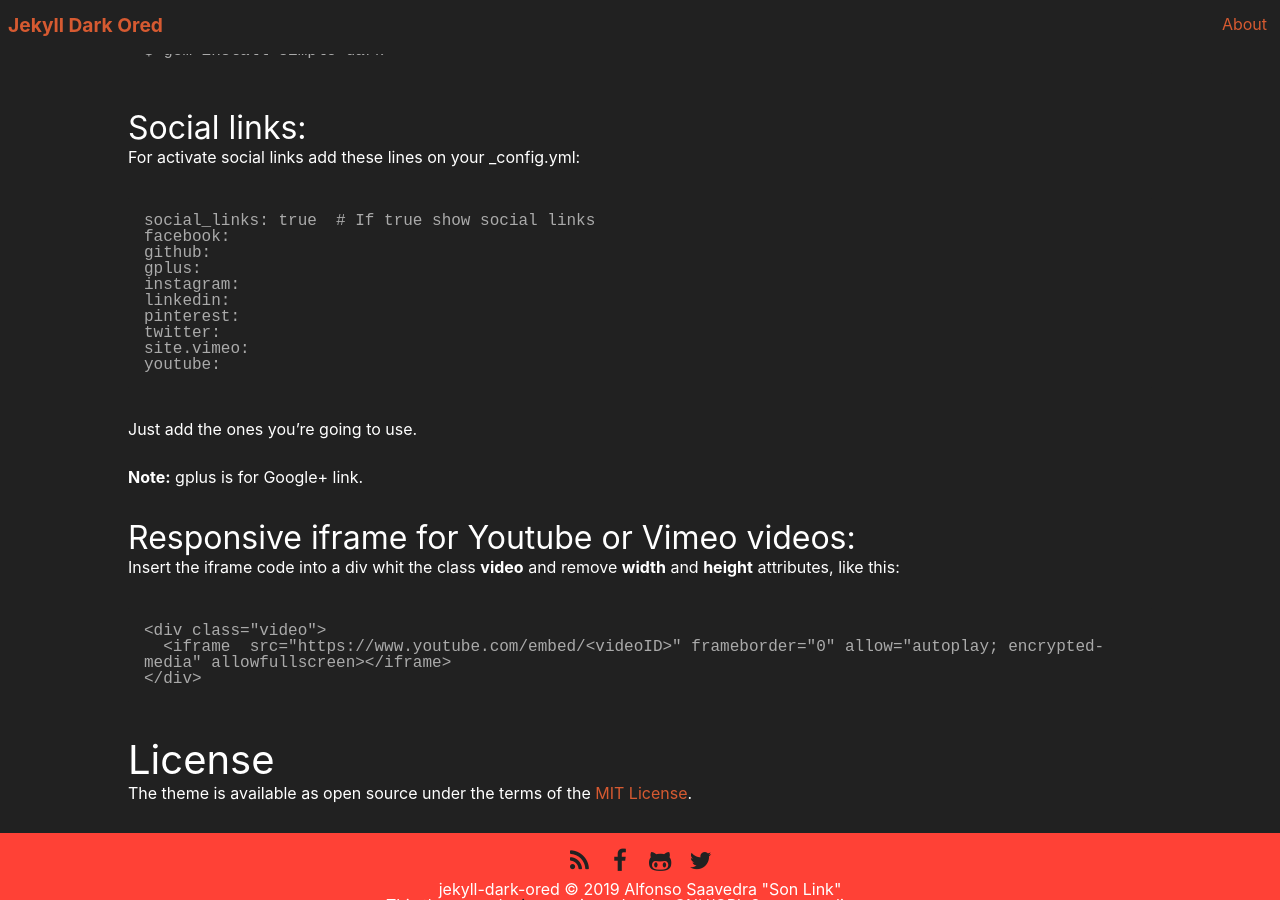
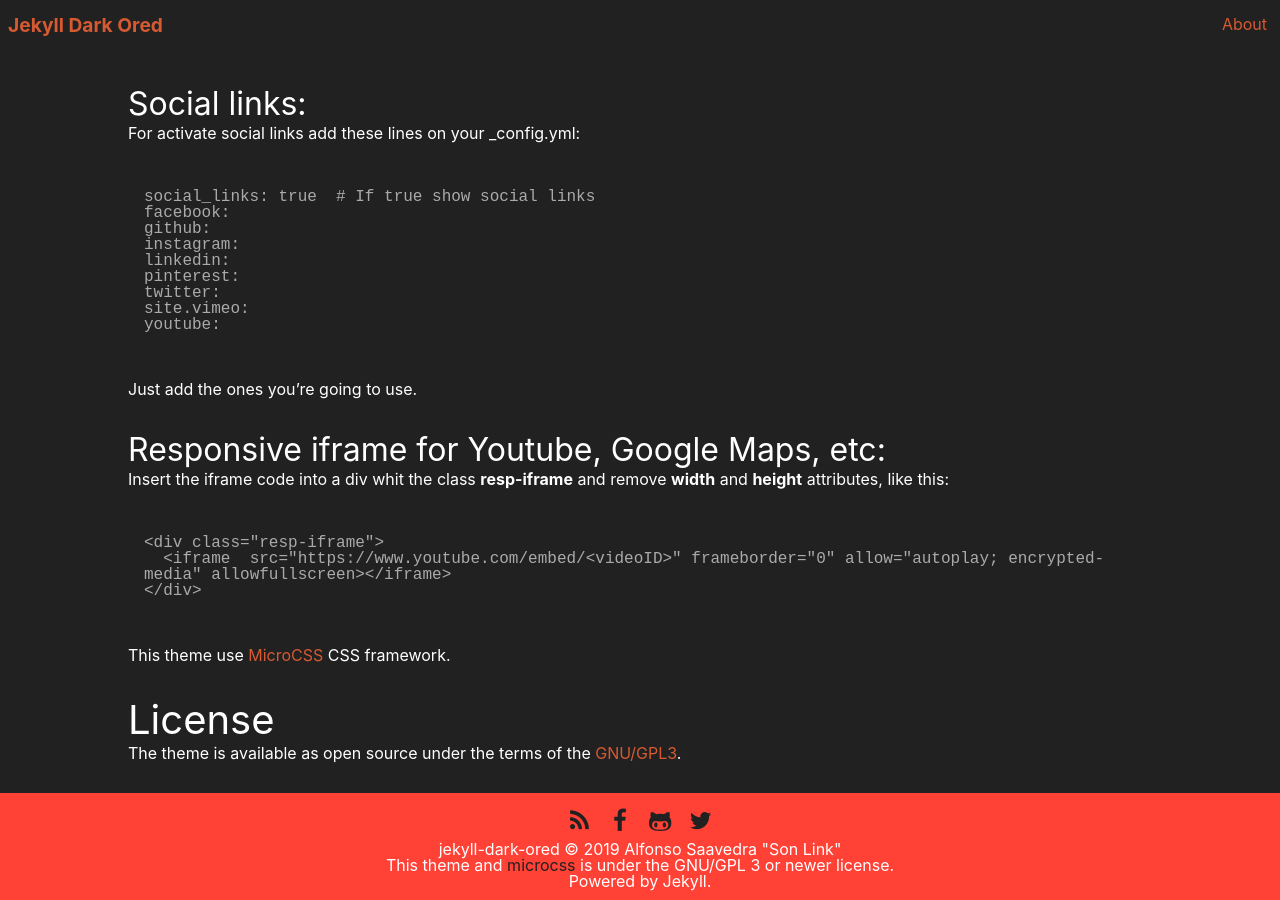
Before and after one commit to son-link/jekyll-dark-ored, a Jekyll site: the page built from about.md, in a window 1280 px wide and 900 px high, scrolled down 1543 px. Built offline with Jekyll 4.4.1, drawn with Linux system fonts in a browser that asks for light colours; nearby versions of some CDN libraries; library files that are not in the unit come from our copies.

Commit message:
More update

````diff
--- a/about.md
+++ b/about.md
@@ -70,7 +69,6 @@
 social_links: true  # If true show social links
 facebook:
 github:
-gplus:
 instagram:
 linkedin:
 pinterest:
@@ -80,18 +78,18 @@
 ```
 Just add the ones you're going to use.
 
-**Note:** gplus is for Google+ link.
+### Responsive iframe for Youtube, Google Maps, etc:
 
-### Responsive iframe for Youtube or Vimeo videos:
-
-Insert the iframe code into a div whit the class **video** and remove **width** and **height** attributes, like this:
+Insert the iframe code into a div whit the class **resp-iframe** and remove **width** and **height** attributes, like this:
 
 ```html
-<div class="video">
+<div class="resp-iframe">
   <iframe  src="https://www.youtube.com/embed/<videoID>" frameborder="0" allow="autoplay; encrypted-media" allowfullscreen></iframe>
 </div>
 ```
 
+This theme use [MicroCSS](https://son-link.github.io/microcss/index.html) CSS framework.
+
 ## License
 
-The theme is available as open source under the terms of the [MIT License](https://opensource.org/licenses/MIT).
+The theme is available as open source under the terms of the [GNU/GPL3](https://opensource.org/licenses/GPL-3.0).
````
Also changed, not shown: other parts of about.md (+0 -1 lines), README.md.
